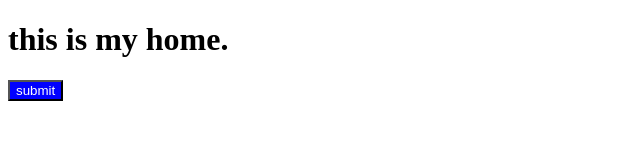
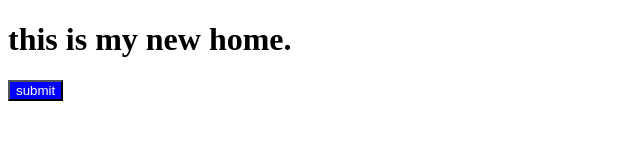
Before and after one commit to CHIENNGUYEN2345/1st-upload, a plain HTML site: page index.html in a window 1280 px wide. Shown: the whole page, without its empty margins (0-640 px from the left). Drawn offline with Linux system fonts and the light colour scheme.

Commit message:
update index.html

```diff
--- a/index.html
+++ b/index.html
@@ -9,7 +9,7 @@
 </head>
 <body>
 	<div class="center-div">
-		<h1>this is my home.</h1>
+		<h1>this is my new home.</h1>
 		<button>submit</button>
 	</div>
 
```
